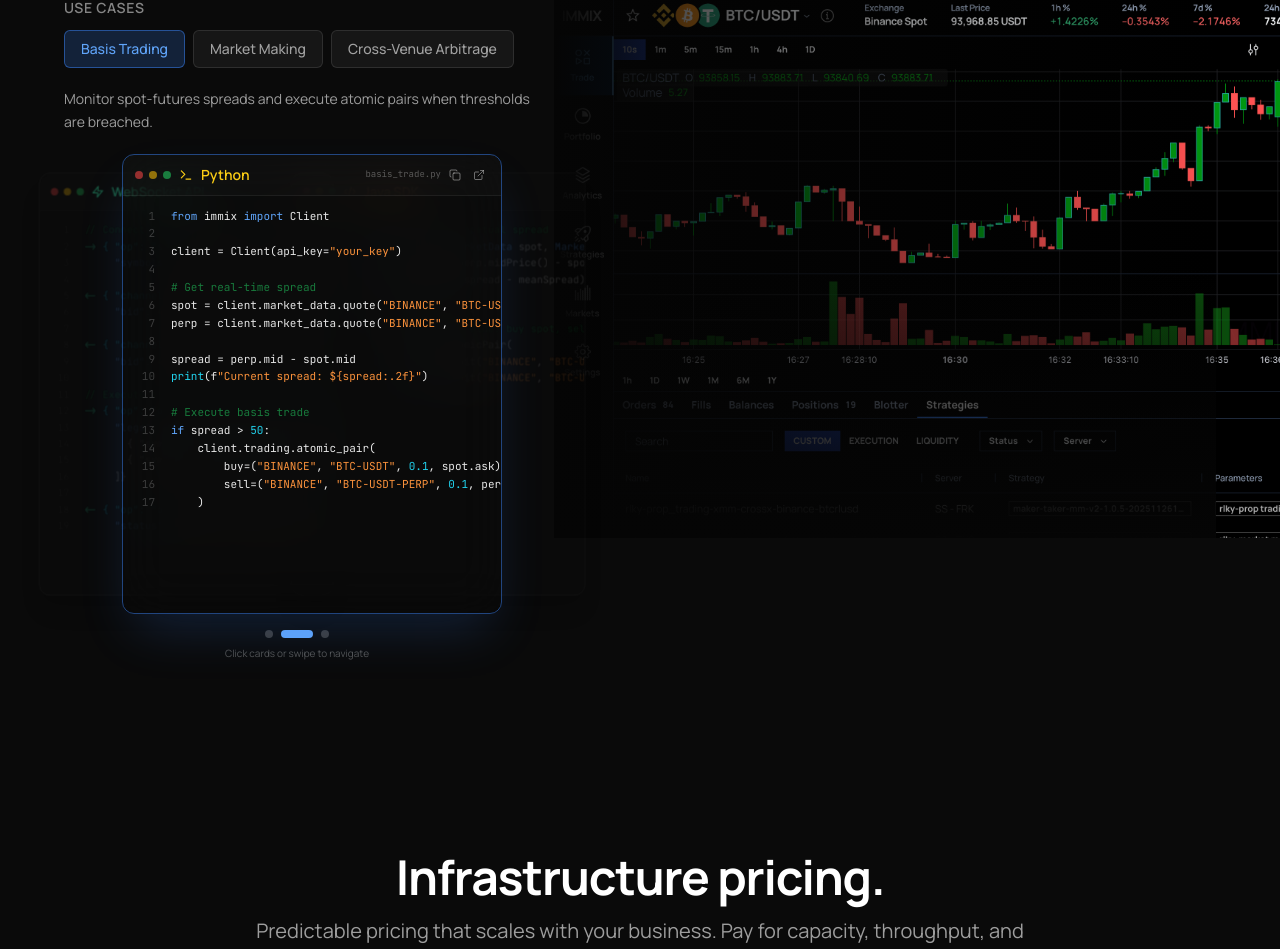
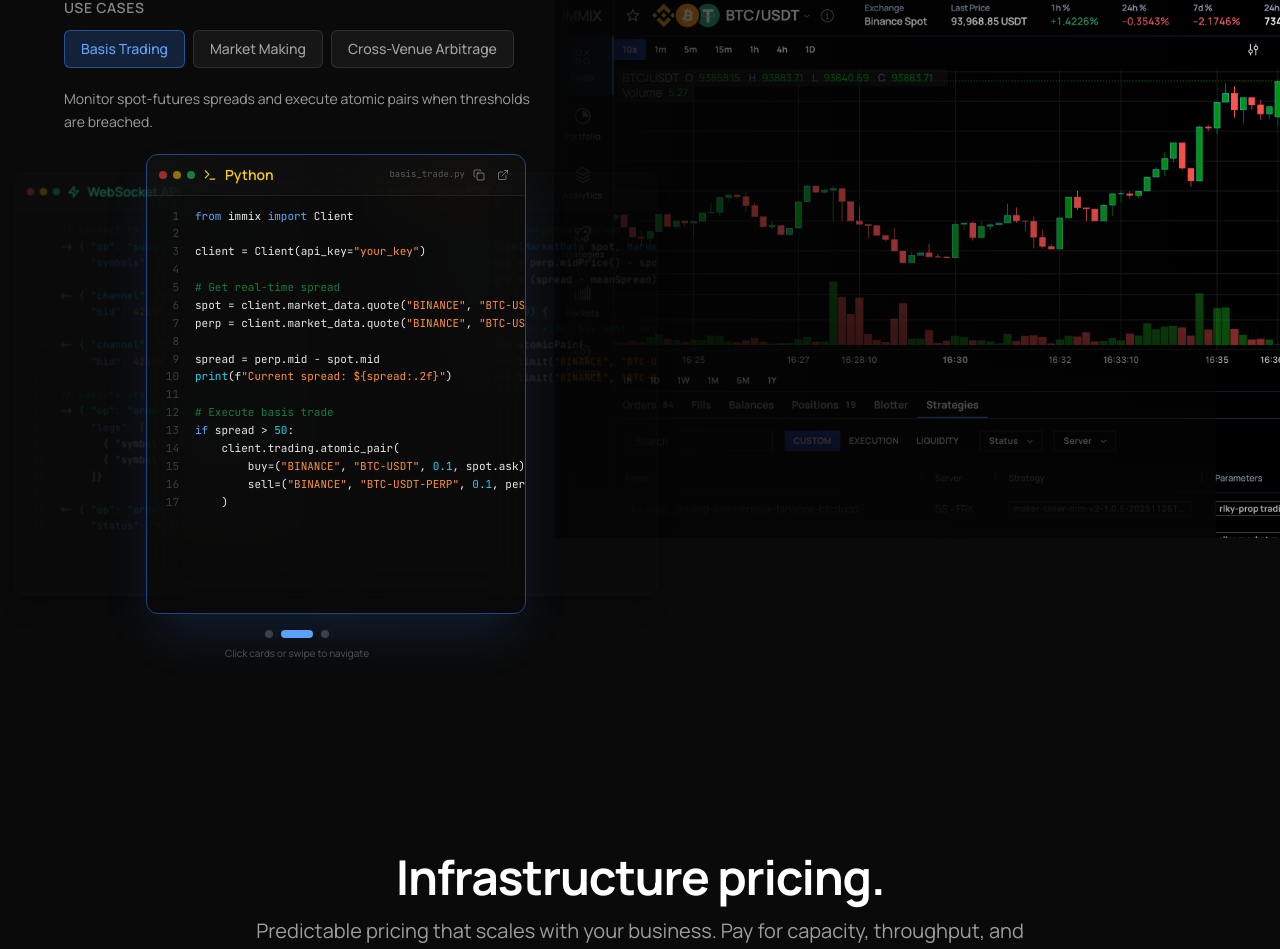
Before and after one commit to coinstrats/immix-website-v2, a React (Vite) app: page / in a window 1280 px wide. Shown: the part 2965-3914 px from the top of the page. Built offline with nearby package versions, Linux system fonts and the light colour scheme.

Commit message:
Updated IntegrationDeck.tsx

```diff
--- a/src/components/ui/IntegrationDeck.tsx
+++ b/src/components/ui/IntegrationDeck.tsx
@@ -240,7 +240,7 @@ interface CardProps {
 const CARD_WIDTH = 320;
 const CENTER_CARD_WIDTH = 380;
 const CARD_HEIGHT = 460;
-const SIDE_OVERLAP_PERCENT = 0.70;
+const SIDE_OVERLAP_PERCENT = 0.55;
 
 const DeckCard = ({
   example,
```
